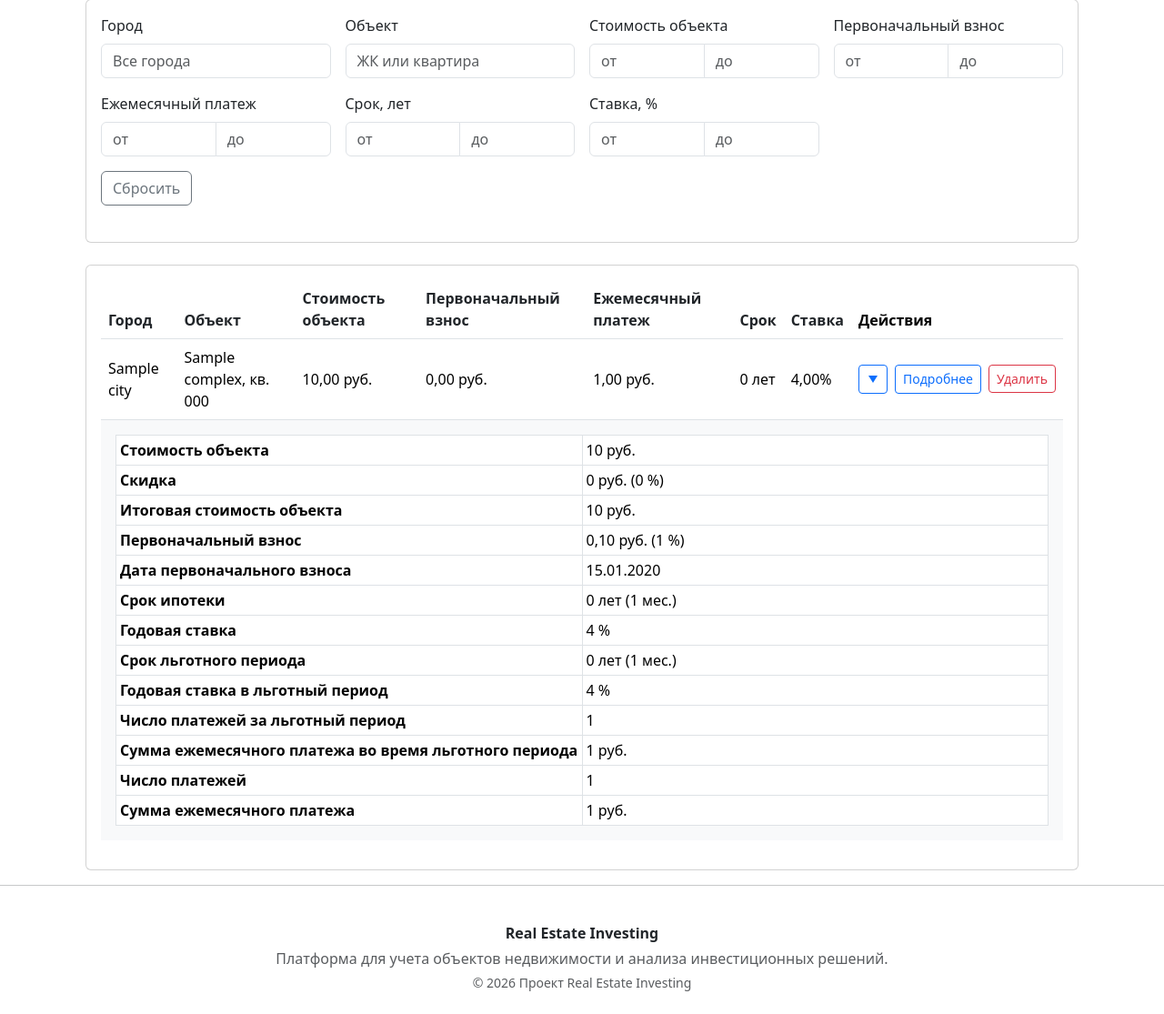
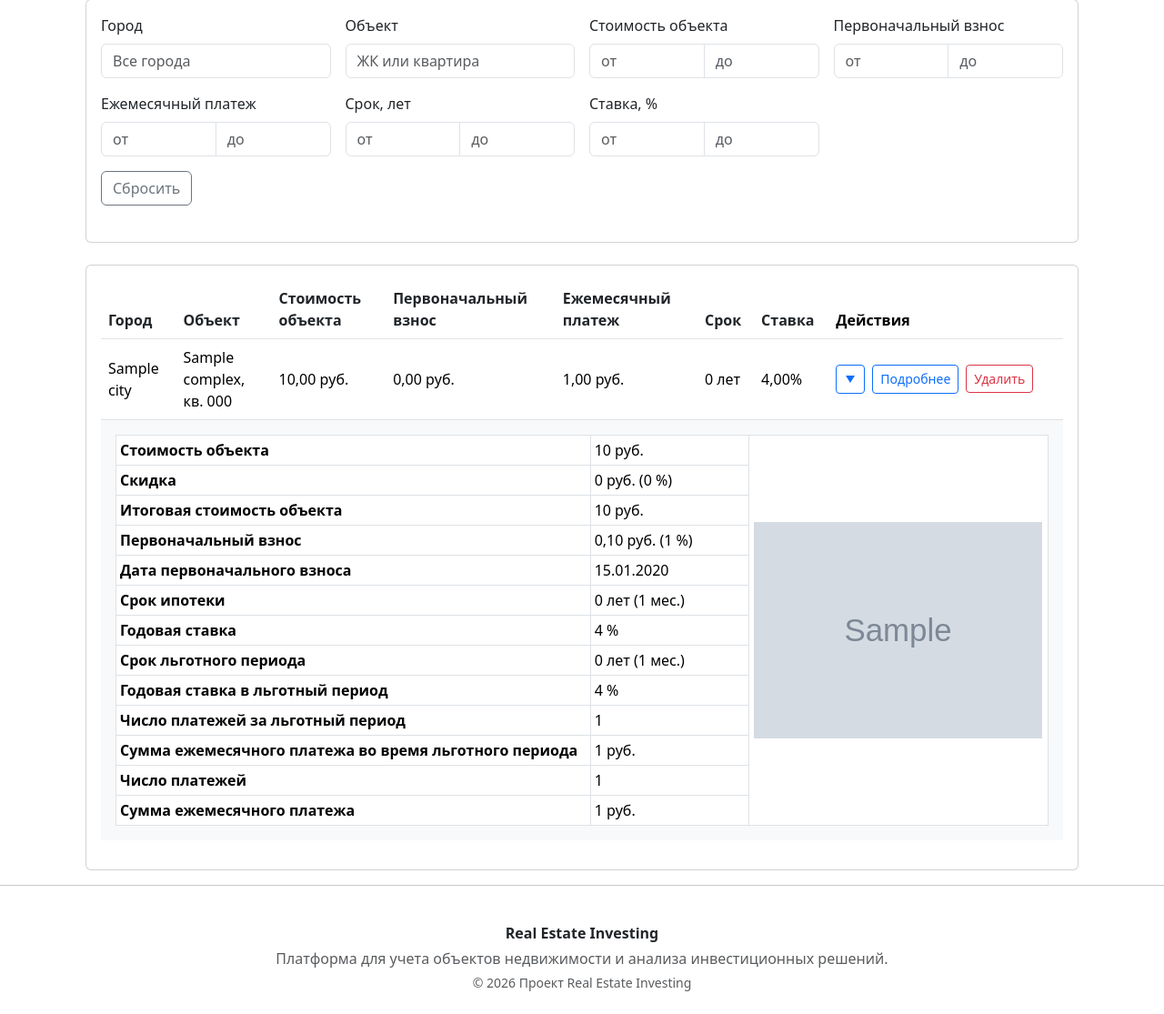
Before and after one commit to PavelMurlykin/real_estate_investing, a Django app: page /mortgage/calculations/ in a window 1280 px wide, after a click that opens the changed part. Shown: the part 228-1343 px from the top of the page at 91% size. Run offline with Django 5.2, Linux system fonts and the light colour scheme; tables that the repository leaves empty hold one stand-in row (values such as "Sample post"); grey boxes marked "Sample" are stand-in pictures; parts of the project's set-up code (start-up, migrations or seed data) failed here and were passed over; some libraries are stand-ins or nearby versions.

Commit message:
Вывод планировки в детали расчета

```diff
--- a/mortgage/templatetags/mortgage_filters.py
+++ b/mortgage/templatetags/mortgage_filters.py
@@ -69,3 +69,115 @@
     if calculation.discount_markup_type == 'markup':
         return 'Удорожание'
     return 'Скидка'
+
+
+@register.simple_tag
+def calculation_detail_table(calculation):
+    """Return rows, dynamic column widths, and layout image for details."""
+    rubles = '\u0440\u0443\u0431.'
+    months = '\u043c\u0435\u0441.'
+
+    def years_text(month_count):
+        try:
+            years = int(month_count) // 12
+        except (TypeError, ValueError):
+            return ''
+
+        remainder_100 = years % 100
+        remainder_10 = years % 10
+        if 11 <= remainder_100 <= 14:
+            label = '\u043b\u0435\u0442'
+        elif remainder_10 == 1:
+            label = '\u0433\u043e\u0434'
+        elif 2 <= remainder_10 <= 4:
+            label = '\u0433\u043e\u0434\u0430'
+        else:
+            label = '\u043b\u0435\u0442'
+        return f'{years} {label}'
+
+    rows = [
+        {
+            'label': '\u0421\u0442\u043e\u0438\u043c\u043e\u0441\u0442\u044c \u043e\u0431\u044a\u0435\u043a\u0442\u0430',
+            'value': f'{compact_currency(calculation.base_property_cost)} {rubles}',
+        },
+        {
+            'label': (
+                '\u0423\u0434\u043e\u0440\u043e\u0436\u0430\u043d\u0438\u0435'
+                if calculation.discount_markup_type == 'markup'
+                else '\u0421\u043a\u0438\u0434\u043a\u0430'
+            ),
+            'value': (
+                f'{compact_currency(discount_markup_amount(calculation))} '
+                f'{rubles} ({compact_decimal(calculation.discount_markup_value)} %)'
+            ),
+        },
+        {
+            'label': '\u0418\u0442\u043e\u0433\u043e\u0432\u0430\u044f \u0441\u0442\u043e\u0438\u043c\u043e\u0441\u0442\u044c \u043e\u0431\u044a\u0435\u043a\u0442\u0430',
+            'value': f'{compact_currency(calculation.final_property_cost)} {rubles}',
+        },
+        {
+            'label': '\u041f\u0435\u0440\u0432\u043e\u043d\u0430\u0447\u0430\u043b\u044c\u043d\u044b\u0439 \u0432\u0437\u043d\u043e\u0441',
+            'value': (
+                f'{compact_currency(calculation.initial_payment_amount)} '
+                f'{rubles} ({compact_decimal(calculation.initial_payment_percent)} %)'
+            ),
+        },
+        {
+            'label': '\u0414\u0430\u0442\u0430 \u043f\u0435\u0440\u0432\u043e\u043d\u0430\u0447\u0430\u043b\u044c\u043d\u043e\u0433\u043e \u0432\u0437\u043d\u043e\u0441\u0430',
+            'value': calculation.initial_payment_date.strftime('%d.%m.%Y'),
+        },
+        {
+            'label': '\u0421\u0440\u043e\u043a \u0438\u043f\u043e\u0442\u0435\u043a\u0438',
+            'value': f'{years_text(calculation.mortgage_term)} ({calculation.mortgage_term} {months})',
+        },
+        {
+            'label': '\u0413\u043e\u0434\u043e\u0432\u0430\u044f \u0441\u0442\u0430\u0432\u043a\u0430',
+            'value': f'{compact_decimal(calculation.annual_rate)} %',
+        },
+    ]
+
+    if calculation.has_grace_period:
+        rows.extend(
+            [
+                {
+                    'label': '\u0421\u0440\u043e\u043a \u043b\u044c\u0433\u043e\u0442\u043d\u043e\u0433\u043e \u043f\u0435\u0440\u0438\u043e\u0434\u0430',
+                    'value': f'{years_text(calculation.grace_period_term)} ({calculation.grace_period_term} {months})',
+                },
+                {
+                    'label': '\u0413\u043e\u0434\u043e\u0432\u0430\u044f \u0441\u0442\u0430\u0432\u043a\u0430 \u0432 \u043b\u044c\u0433\u043e\u0442\u043d\u044b\u0439 \u043f\u0435\u0440\u0438\u043e\u0434',
+                    'value': f'{compact_decimal(calculation.grace_period_rate)} %',
+                },
+                {
+                    'label': '\u0427\u0438\u0441\u043b\u043e \u043f\u043b\u0430\u0442\u0435\u0436\u0435\u0439 \u0437\u0430 \u043b\u044c\u0433\u043e\u0442\u043d\u044b\u0439 \u043f\u0435\u0440\u0438\u043e\u0434',
+                    'value': str(calculation.grace_payments_count),
+                },
+                {
+                    'label': (
+                        '\u0421\u0443\u043c\u043c\u0430 \u0435\u0436\u0435\u043c\u0435\u0441\u044f\u0447\u043d\u043e\u0433\u043e '
+                        '\u043f\u043b\u0430\u0442\u0435\u0436\u0430 \u0432\u043e \u0432\u0440\u0435\u043c\u044f '
+                        '\u043b\u044c\u0433\u043e\u0442\u043d\u043e\u0433\u043e \u043f\u0435\u0440\u0438\u043e\u0434\u0430'
+                    ),
+                    'value': f'{compact_currency(calculation.grace_monthly_payment)} {rubles}',
+                },
+            ]
+        )
+
+    rows.extend(
+        [
+            {
+                'label': '\u0427\u0438\u0441\u043b\u043e \u043f\u043b\u0430\u0442\u0435\u0436\u0435\u0439',
+                'value': str(calculation.main_payments_count),
+            },
+            {
+                'label': '\u0421\u0443\u043c\u043c\u0430 \u0435\u0436\u0435\u043c\u0435\u0441\u044f\u0447\u043d\u043e\u0433\u043e \u043f\u043b\u0430\u0442\u0435\u0436\u0430',
+                'value': f'{compact_currency(calculation.main_monthly_payment)} {rubles}',
+            },
+        ]
+    )
+
+    return {
+        'rows': rows,
+        'label_width': max(len(row['label']) for row in rows) + 4,
+        'value_width': max(len(row['value']) for row in rows) + 4,
+        'layout_image': calculation.property.layout_image,
+    }
--- a/static/css/calculation_table.css
+++ b/static/css/calculation_table.css
@@ -19,3 +19,46 @@
     border-color: currentColor transparent transparent transparent;
     border-width: 0.55rem 0.35rem 0 0.35rem;
 }
+
+.calculation-detail-table {
+    max-width: 100%;
+    table-layout: fixed;
+    width: 100%;
+}
+
+.calculation-layout-column {
+    width: auto;
+}
+
+.calculation-layout-cell {
+    height: 1px;
+    overflow: hidden;
+    padding: 0;
+    position: relative;
+    text-align: center;
+    vertical-align: middle;
+}
+
+.calculation-layout-frame {
+    inset: 0.35rem;
+    overflow: hidden;
+    position: absolute;
+}
+
+.calculation-layout-link {
+    display: block;
+    inset: 0;
+    overflow: hidden;
+    position: absolute;
+}
+
+.calculation-layout-image {
+    display: block;
+    height: 100%;
+    inset: 0;
+    max-height: 100%;
+    max-width: 100%;
+    object-fit: contain;
+    position: absolute;
+    width: 100%;
+}
--- a/templates/customer/customer_detail.html
+++ b/templates/customer/customer_detail.html
@@ -5,7 +5,7 @@
 {% block title %}Карточка клиента {{ customer.full_name }}{% endblock %}
 
 {% block extra_css %}
-<link rel="stylesheet" href="{% static 'css/calculation_table.css' %}">
+<link rel="stylesheet" href="{% static 'css/calculation_table.css' %}?v=20260523-fit-area">
 {% endblock %}
 
 {% block content %}
--- a/templates/mortgage/includes/calculation_detail_table.html
+++ b/templates/mortgage/includes/calculation_detail_table.html
@@ -1,62 +1,31 @@
 {% load mortgage_filters %}
 
-<table class="table table-bordered table-sm mb-0 bg-body">
+{% calculation_detail_table calculation as detail_table %}
+<table class="table table-bordered table-sm mb-0 bg-body calculation-detail-table">
+    <colgroup>
+        <col style="width: {{ detail_table.label_width }}ch;">
+        <col style="width: {{ detail_table.value_width }}ch;">
+        <col class="calculation-layout-column">
+    </colgroup>
     <tbody>
+        {% for row in detail_table.rows %}
         <tr>
-            <th scope="row" class="w-50">Стоимость объекта</th>
-            <td>{{ calculation.base_property_cost|compact_currency }} руб.</td>
+            <th scope="row" class="text-nowrap">{{ row.label }}</th>
+            <td class="text-nowrap">{{ row.value }}</td>
+            {% if forloop.first %}
+            <td rowspan="{{ detail_table.rows|length }}" class="calculation-layout-cell">
+                <div class="calculation-layout-frame">
+                    {% if detail_table.layout_image %}
+                    <a href="{{ detail_table.layout_image.url }}" target="_blank" class="calculation-layout-link">
+                        <img src="{{ detail_table.layout_image.url }}" alt="Планировка" class="calculation-layout-image">
+                    </a>
+                    {% else %}
+                    <span class="text-muted">-</span>
+                    {% endif %}
+                </div>
+            </td>
+            {% endif %}
         </tr>
-        <tr>
-            <th scope="row">{{ calculation|discount_markup_label }}</th>
-            <td>
-                {{ calculation|discount_markup_amount|compact_currency }} руб. ({{ calculation.discount_markup_value|compact_decimal }} %)
-            </td>
-        </tr>
-        <tr>
-            <th scope="row">Итоговая стоимость объекта</th>
-            <td>{{ calculation.final_property_cost|compact_currency }} руб.</td>
-        </tr>
-        <tr>
-            <th scope="row">Первоначальный взнос</th>
-            <td>{{ calculation.initial_payment_amount|compact_currency }} руб. ({{ calculation.initial_payment_percent|compact_decimal }} %)</td>
-        </tr>
-        <tr>
-            <th scope="row">Дата первоначального взноса</th>
-            <td>{{ calculation.initial_payment_date|date:"d.m.Y" }}</td>
-        </tr>
-        <tr>
-            <th scope="row">Срок ипотеки</th>
-            <td>{{ calculation.mortgage_term|years_label_from_months }} ({{ calculation.mortgage_term }} мес.)</td>
-        </tr>
-        <tr>
-            <th scope="row">Годовая ставка</th>
-            <td>{{ calculation.annual_rate|compact_decimal }} %</td>
-        </tr>
-        {% if calculation.has_grace_period %}
-            <tr>
-                <th scope="row">Срок льготного периода</th>
-                <td>{{ calculation.grace_period_term|years_label_from_months }} ({{ calculation.grace_period_term }} мес.)</td>
-            </tr>
-            <tr>
-                <th scope="row">Годовая ставка в льготный период</th>
-                <td>{{ calculation.grace_period_rate|compact_decimal }} %</td>
-            </tr>
-            <tr>
-                <th scope="row">Число платежей за льготный период</th>
-                <td>{{ calculation.grace_payments_count }}</td>
-            </tr>
-            <tr>
-                <th scope="row">Сумма ежемесячного платежа во время льготного периода</th>
-                <td>{{ calculation.grace_monthly_payment|compact_currency }} руб.</td>
-            </tr>
-        {% endif %}
-        <tr>
-            <th scope="row">Число платежей</th>
-            <td>{{ calculation.main_payments_count }}</td>
-        </tr>
-        <tr>
-            <th scope="row">Сумма ежемесячного платежа</th>
-            <td>{{ calculation.main_monthly_payment|compact_currency }} руб.</td>
-        </tr>
+        {% endfor %}
     </tbody>
 </table>
--- a/templates/mortgage/mortgage_list.html
+++ b/templates/mortgage/mortgage_list.html
@@ -3,7 +3,7 @@
 {% load mortgage_filters %}
 
 {% block extra_css %}
-<link rel="stylesheet" href="{% static 'css/calculation_table.css' %}">
+<link rel="stylesheet" href="{% static 'css/calculation_table.css' %}?v=20260523-fit-area">
 {% endblock %}
 
 {% block content %}
```
Also changed, not shown: customer/tests.py (+16 -1 lines), mortgage/tests.py (+16 -1 lines).
